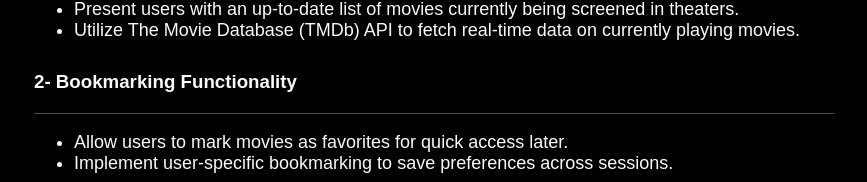
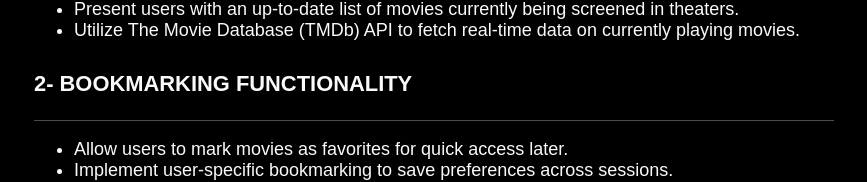
Before and after one commit to h-aburesha/my-next-website, a Next.js app: page /projects/8 in a window 1280 px wide. Shown: the part 1549-1731 px from the top of the page, without its empty margins (206-1073 px from the left). Built offline with nearby package versions, Linux system fonts and the light colour scheme.

Commit message:
Update heading style for bookmarking functionality

```diff
--- a/pages/projects/8.tsx
+++ b/pages/projects/8.tsx
@@ -93,7 +93,9 @@ function Project8() {
                 </p>
 
                 <h3 style={{ fontWeight: 'bolder' }}>
-                    2- Bookmarking Functionality
+                    <h3 style={{ fontWeight: 'bolder' }}>
+                        2- BOOKMARKING FUNCTIONALITY
+                    </h3>
                 </h3>
                 <hr />
                 <p>
```
